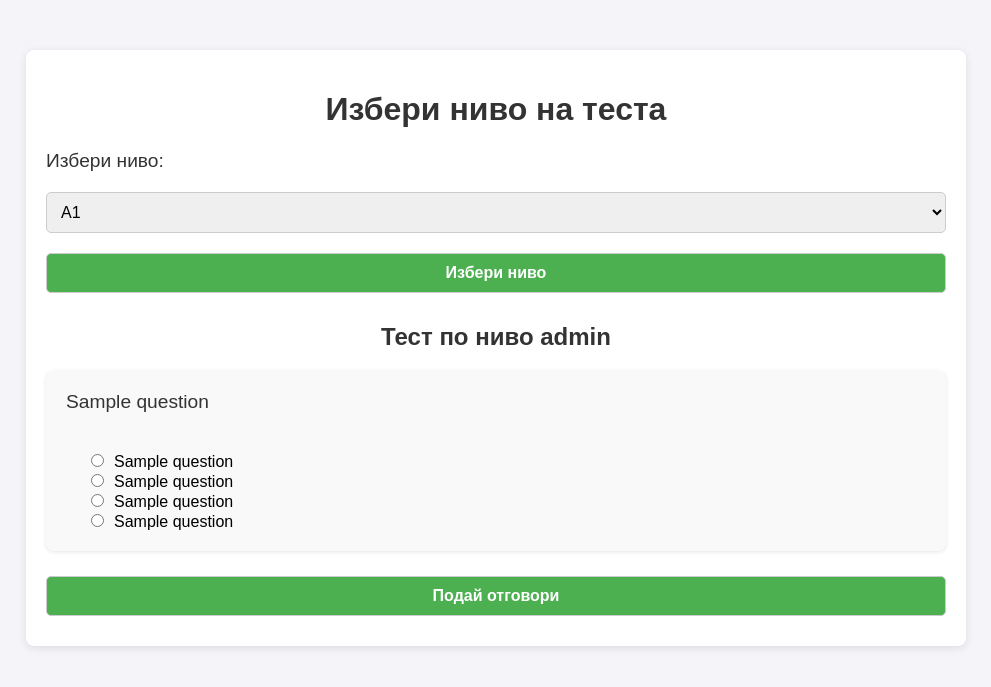
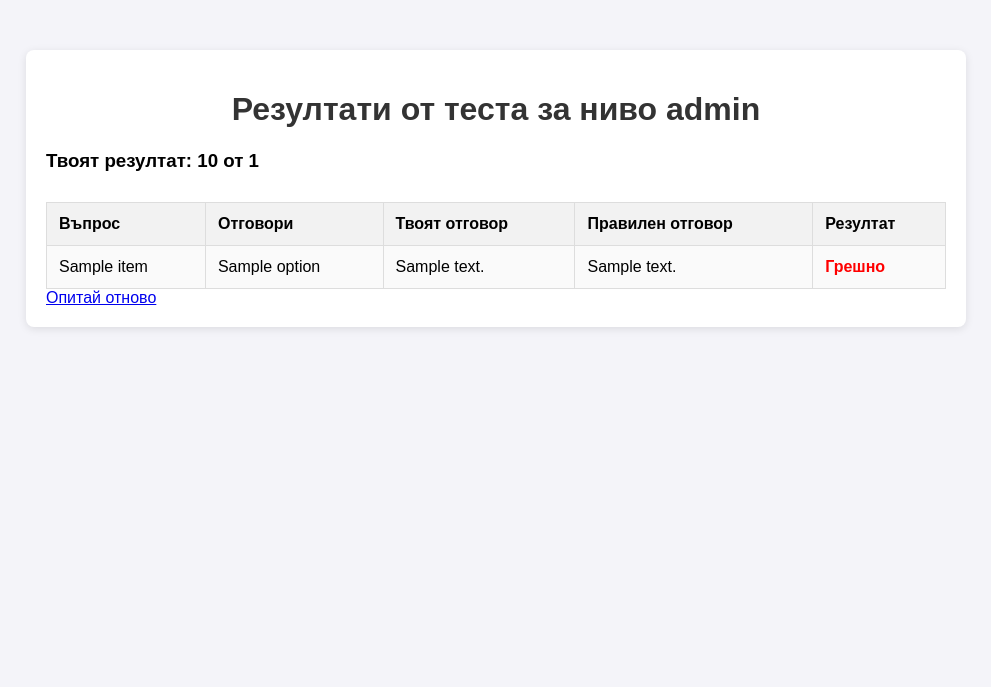
Before and after one commit to koce2109/test_english, a Flask app: template Templates/index.html in a window 1280 px wide. Shown: the top 687 px of the page, without its empty margins (144-1135 px from the left). Run offline with Flask 3, Linux system fonts and the light colour scheme; the template is opened without the code that fills it: most values are stand-ins (such as "Sample title", 1, 10 or a date in 2020).

```diff
--- a/Templates/index.html
+++ b/Templates/index.html
@@ -3,44 +3,48 @@
 <head>
     <meta charset="UTF-8">
     <meta name="viewport" content="width=device-width, initial-scale=1.0">
-    <title>Тест по английски</title>
+    <title>Резултати</title>
     <link rel="stylesheet" href="static/style.css">
 </head>
 <body>
     <div class="container">
-        <h1>Избери ниво на теста</h1>
-        <form action="/" method="POST">
-            <label for="level">Избери ниво:</label>
-            <select name="level" id="level">
-                <option value="A1">A1</option>
-                <option value="A2">A2</option>
-                <option value="B1">B1</option>
-                <option value="B2">B2</option>
-                <option value="C1">C1</option>
-                <option value="C2">C2</option>
-            </select>
-            <button type="submit">Избери ниво</button>
-        </form>
+        <h1>Резултати от теста за ниво {{ level }}</h1>
+        <h3>Твоят резултат: {{ score }} от {{ result_data|length }}</h3>
 
-        {% if questions %}
-        <h2>Тест по ниво {{ level }}</h2>
-        <form method="POST" action="/result">
-            <input type="hidden" name="level" value="{{ level }}"> <!-- Запазваме нивото -->
+        <table>
+            <thead>
+                <tr>
+                    <th>Въпрос</th>
+                    <th>Отговори</th>
+                    <th>Твоят отговор</th>
+                    <th>Правилен отговор</th>
+                    <th>Резултат</th>
+                </tr>
+            </thead>
+            <tbody>
+                {% for item in result_data %}
+                <tr>
+                    <td>{{ item.question }}</td>
+                    <td>
+                        {% for option in item.options %}
+                            {{ option }} <br>
+                        {% endfor %}
+                    </td>
+                    <td>{{ item.user_answer }}</td>
+                    <td>{{ item.correct_answer }}</td>
+                    <td>
+                        {% if item.is_correct %}
+                            <span class="green">Правилно</span>
+                        {% else %}
+                            <span class="red">Грешно</span>
+                        {% endif %}
+                    </td>
+                </tr>
+                {% endfor %}
+            </tbody>
+        </table>
 
-            {% for question in questions %}
-            <div class="question-container">
-                <label>{{ question[2] }}</label><br>
-                <div class="answer-options">
-                    <input type="radio" name="answers[{{ question[0] }}]" value="{{ question[3] }}">{{ question[3] }}<br>
-                    <input type="radio" name="answers[{{ question[0] }}]" value="{{ question[4] }}">{{ question[4] }}<br>
-                    <input type="radio" name="answers[{{ question[0] }}]" value="{{ question[5] }}">{{ question[5] }}<br>
-                    <input type="radio" name="answers[{{ question[0] }}]" value="{{ question[6] }}">{{ question[6] }}<br>
-                </div>
-            </div>
-            {% endfor %}
-            <button type="submit">Подай отговори</button>
-        </form>
-        {% endif %}
+        <a href="/">Опитай отново</a>
     </div>
 </body>
 </html>
--- a/Templates/result.html
+++ b/Templates/result.html
@@ -34,9 +34,9 @@
                     <td>{{ item.correct_answer }}</td>
                     <td>
                         {% if item.is_correct %}
-                            <span class="green">Правилно</span>
+                            <span style="color: green;">Правилно</span>
                         {% else %}
-                            <span class="red">Грешно</span>
+                            <span style="color: red;">Грешно</span>
                         {% endif %}
                     </td>
                 </tr>
```
Also changed, not shown: Static/style.css (line endings or trailing spaces).
